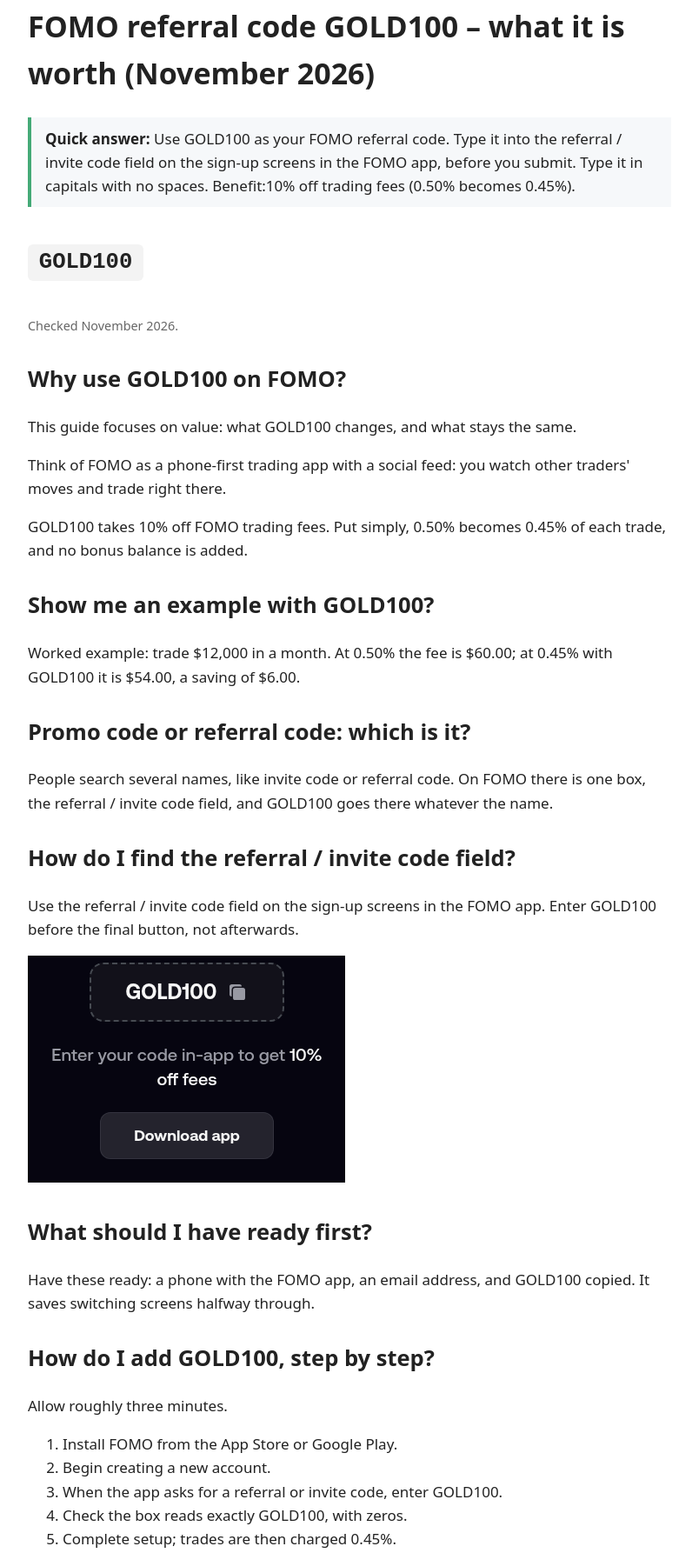
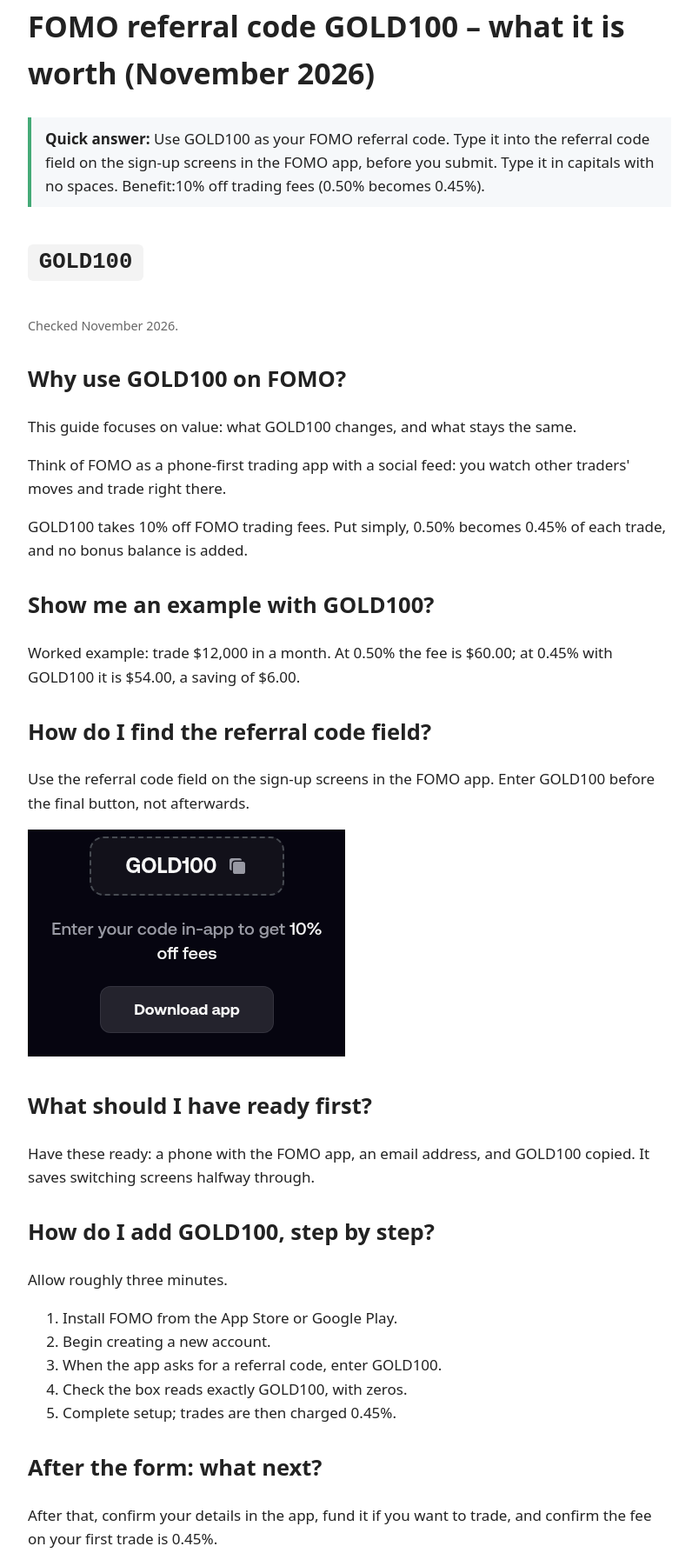
Before and after one commit to trevanta-codes/fomo-referral-code, a plain HTML site: page index.html in a window 1280 px wide. Shown: the part 29-1815 px from the top of the page at 87% size, without its empty margins (238-1034 px from the left). Drawn offline with Linux system fonts and the light colour scheme.

Commit message:
Fix FOMO wording: referral code only; keep GOLD100 10% off trading fees

```diff
--- a/index.html
+++ b/index.html
@@ -1,13 +1,13 @@
 <!doctype html>
 <html lang="en"><head><meta charset="utf-8"><meta name="viewport" content="width=device-width,initial-scale=1">
 <title>FOMO referral code GOLD100 – what it is worth (November 2026)</title>
-<meta name="description" content="Use GOLD100 as your FOMO referral code. Type it into the referral / invite code field on the sign-up screens in the FOMO app, before you submit. Type it in">
+<meta name="description" content="Use GOLD100 as your FOMO referral code. Type it into the referral code field on the sign-up screens in the FOMO app, before you submit. Type it in">
 <meta name="robots" content="index,follow">
 <link rel="canonical" href="https://trevanta-codes.github.io/fomo-referral-code/">
-<script type="application/ld+json">{"@context": "https://schema.org", "@type": "FAQPage", "mainEntity": [{"@type": "Question", "name": "Which FOMO referral code should I use?", "acceptedAnswer": {"@type": "Answer", "text": "It is GOLD100. It goes in the referral / invite code box before submitting."}}, {"@type": "Question", "name": "Can a FOMO code unlock 50% or 100% off fees?", "acceptedAnswer": {"@type": "Answer", "text": "No. The stated referral discount is 10%, so treat bigger claims with suspicion."}}, {"@type": "Question", "name": "How much does GOLD100 knock off on FOMO?", "acceptedAnswer": {"@type": "Answer", "text": "Fees drop from 0.50% to 0.45%. On $1,000 traded that is $4.50 rather than $5.00."}}, {"@type": "Question", "name": "Is GOLD100 also the FOMO invite code?", "acceptedAnswer": {"@type": "Answer", "text": "Yes. Invite code and referral code mean the same box, and GOLD100 goes there."}}, {"@type": "Question", "name": "Is GOLD100 a cash bonus?", "acceptedAnswer": {"@type": "Answer", "text": "No. The benefit is a smaller trading fee; nothing is deposited."}}, {"@type": "Question", "name": "Is this an official FOMO page?", "acceptedAnswer": {"@type": "Answer", "text": "No. We are independent; see FOMO's current terms for the final word."}}]}</script>
+<script type="application/ld+json">{"@context": "https://schema.org", "@type": "FAQPage", "mainEntity": [{"@type": "Question", "name": "Which FOMO referral code should I use?", "acceptedAnswer": {"@type": "Answer", "text": "It is GOLD100. It goes in the referral code box before submitting."}}, {"@type": "Question", "name": "Can a FOMO code unlock 50% or 100% off fees?", "acceptedAnswer": {"@type": "Answer", "text": "No. The stated referral discount is 10%, so treat bigger claims with suspicion."}}, {"@type": "Question", "name": "How much does GOLD100 knock off on FOMO?", "acceptedAnswer": {"@type": "Answer", "text": "Fees drop from 0.50% to 0.45%. On $1,000 traded that is $4.50 rather than $5.00."}}, {"@type": "Question", "name": "Is GOLD100 a cash bonus?", "acceptedAnswer": {"@type": "Answer", "text": "No. The benefit is a smaller trading fee; nothing is deposited."}}, {"@type": "Question", "name": "Is this an official FOMO page?", "acceptedAnswer": {"@type": "Answer", "text": "No. We are independent; see FOMO's current terms for the final word."}}]}</script>
 <style>body{max-width:740px;margin:2rem auto;padding:0 1rem;font:17px/1.6 system-ui,sans-serif;color:#222}.code{font:700 1.6rem monospace;background:#f3f3f3;padding:.4rem .8rem;display:inline-block;border-radius:6px}.qa{background:#f6f8fa;border-left:4px solid #4a7;padding:.7rem 1rem}.small{color:#666;font-size:.9rem}h2{margin-top:1.8rem}</style></head><body>
 <h1>FOMO referral code GOLD100 – what it is worth (November 2026)</h1>
-<p class="qa"><strong>Quick answer:</strong> Use GOLD100 as your FOMO referral code. Type it into the referral / invite code field on the sign-up screens in the FOMO app, before you submit. Type it in capitals with no spaces. Benefit:10% off trading fees (0.50% becomes 0.45%).</p>
+<p class="qa"><strong>Quick answer:</strong> Use GOLD100 as your FOMO referral code. Type it into the referral code field on the sign-up screens in the FOMO app, before you submit. Type it in capitals with no spaces. Benefit:10% off trading fees (0.50% becomes 0.45%).</p>
 <p class="code">GOLD100</p><p class="small">Checked November 2026.</p>
 <h2>Why use GOLD100 on FOMO?</h2>
 <p>This guide focuses on value: what GOLD100 changes, and what stays the same.</p>
@@ -15,16 +15,14 @@
 <p>GOLD100 takes 10% off FOMO trading fees. Put simply, 0.50% becomes 0.45% of each trade, and no bonus balance is added.</p>
 <h2>Show me an example with GOLD100?</h2>
 <p>Worked example: trade $12,000 in a month. At 0.50% the fee is $60.00; at 0.45% with GOLD100 it is $54.00, a saving of $6.00.</p>
-<h2>Promo code or referral code: which is it?</h2>
-<p>People search several names, like invite code or referral code. On FOMO there is one box, the referral / invite code field, and GOLD100 goes there whatever the name.</p>
-<h2>How do I find the referral / invite code field?</h2>
-<p>Use the referral / invite code field on the sign-up screens in the FOMO app. Enter GOLD100 before the final button, not afterwards.</p>
+<h2>How do I find the referral code field?</h2>
+<p>Use the referral code field on the sign-up screens in the FOMO app. Enter GOLD100 before the final button, not afterwards.</p>
 <p><img src="signup-field.png" alt="FOMO referral page showing the code GOLD100 and the note to enter it in-app for 10% off fees" style="max-width:100%;height:auto"></p>
 <h2>What should I have ready first?</h2>
 <p>Have these ready: a phone with the FOMO app, an email address, and GOLD100 copied. It saves switching screens halfway through.</p>
 <h2>How do I add GOLD100, step by step?</h2>
 <p>Allow roughly three minutes.</p>
-<ol><li>Install FOMO from the App Store or Google Play.</li><li>Begin creating a new account.</li><li>When the app asks for a referral or invite code, enter GOLD100.</li><li>Check the box reads exactly GOLD100, with zeros.</li><li>Complete setup; trades are then charged 0.45%.</li></ol>
+<ol><li>Install FOMO from the App Store or Google Play.</li><li>Begin creating a new account.</li><li>When the app asks for a referral code, enter GOLD100.</li><li>Check the box reads exactly GOLD100, with zeros.</li><li>Complete setup; trades are then charged 0.45%.</li></ol>
 <h2>After the form: what next?</h2>
 <p>After that, confirm your details in the app, fund it if you want to trade, and confirm the fee on your first trade is 0.45%.</p>
 <h2>What won&#x27;t GOLD100 change?</h2>
@@ -45,16 +43,15 @@
 <p>One account per person: making duplicate accounts is against FOMO&#x27;s terms.</p>
 <p>FOMO may change its terms at any time, and what its site says wins.</p>
 <h2>What should I check before submitting?</h2>
-<ul><li>This is a new account.</li><li>The box shows GOLD100 exactly.</li><li>You are in the referral / invite code box, not another field.</li><li>You have not finished the form yet.</li></ul>
+<ul><li>This is a new account.</li><li>The box shows GOLD100 exactly.</li><li>You are in the referral code box, not another field.</li><li>You have not finished the form yet.</li></ul>
 <h2>Are the figures guaranteed?</h2>
 <p>Read any example as a rough guide, not a quote. Your real result follows FOMO&#x27;s live terms and your own activity.</p>
 <h2>Does GOLD100 work on mobile?</h2>
 <p>Since FOMO is phone-first, the code step shows up inside the app on iPhone or Android. Copy GOLD100 before opening the app and paste it when the box appears.</p>
 <h2>FAQ</h2>
-<h3>Which FOMO referral code should I use?</h3><p>It is GOLD100. It goes in the referral / invite code box before submitting.</p>
+<h3>Which FOMO referral code should I use?</h3><p>It is GOLD100. It goes in the referral code box before submitting.</p>
 <h3>Can a FOMO code unlock 50% or 100% off fees?</h3><p>No. The stated referral discount is 10%, so treat bigger claims with suspicion.</p>
 <h3>How much does GOLD100 knock off on FOMO?</h3><p>Fees drop from 0.50% to 0.45%. On $1,000 traded that is $4.50 rather than $5.00.</p>
-<h3>Is GOLD100 also the FOMO invite code?</h3><p>Yes. Invite code and referral code mean the same box, and GOLD100 goes there.</p>
 <h3>Is GOLD100 a cash bonus?</h3><p>No. The benefit is a smaller trading fee; nothing is deposited.</p>
 <h3>Is this an official FOMO page?</h3><p>No. We are independent; see FOMO&#x27;s current terms for the final word.</p>
 <p><em>Crypto prices move fast: you can lose some or all of what you put in. Trade only money you can afford to lose. This page is information only, not financial advice.</em></p>
```
